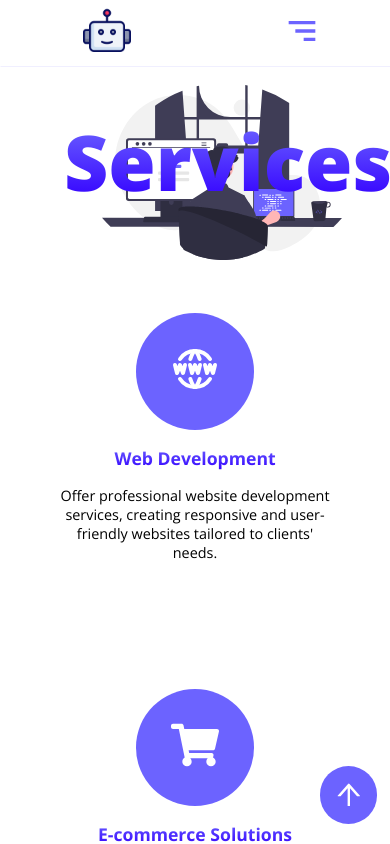
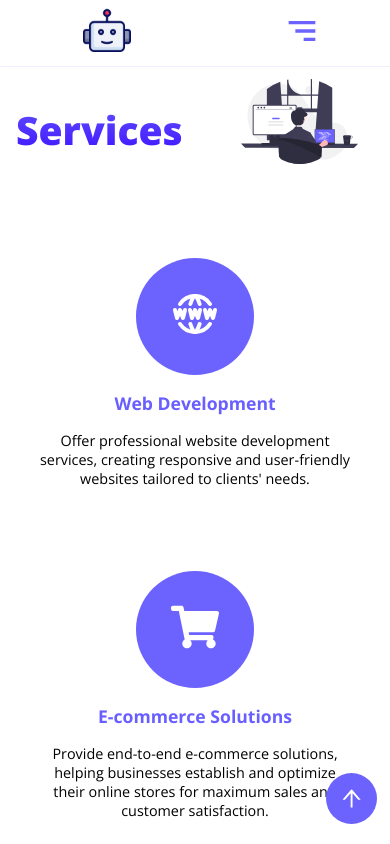
Before and after one commit to DeependraParmar/DeependraParmarPortfolio, a React (Create React App) app: page /services in a window 390 px wide. Shown: the top 844 px of the page. Built offline with nearby package versions, Linux system fonts and the light colour scheme.

Commit message:
Responsive services section

```diff
--- a/src/styles/backtotop.scss
+++ b/src/styles/backtotop.scss
@@ -38,8 +38,8 @@
                 right: 0.8rem;
 
                 >svg {
-                    width: 2rem;
-                    height: 2rem;
+                    width: 1.6rem;
+                    height: 1.6rem;
                     padding: 0.8rem;
                 }
             }
--- a/src/styles/services.scss
+++ b/src/styles/services.scss
@@ -41,13 +41,14 @@
             align-items: center;
             justify-content: center;
             flex-direction: column;
+            text-align: center;
             gap: 1rem;
             width: 20rem;
             height: 20rem;
             padding: 1rem;
             border-radius: 10px;
             transition: all 0.3s ease-in-out;
-                border: 1px solid white;
+            border: 1px solid white;
             cursor: pointer;
 
             &:hover {
@@ -68,7 +69,7 @@
 
             >h2 {
                 font: 700 1.1rem "Open Sans";
-                background: -webkit-linear-gradient($main, #3300ff);
+                background: $main-dark;
                 -webkit-background-clip: text;
                 -webkit-text-fill-color: transparent;
             }
@@ -79,7 +80,8 @@
             }
         }
     }
-    .contact{
+
+    .contact {
         display: flex;
         align-items: center;
         justify-content: space-between;
@@ -89,17 +91,75 @@
         border-radius: 10px;
         padding: 2rem;
 
-        >p{
-            font: 400 1.1rem "Open Sans";
+        >p {
+            font: 400 1rem "Open Sans";
             width: 80%;
         }
-        >a{
-            font-size: 1.1rem;
+
+        >a {
+            font-size: 1rem;
             font-weight: 600;
             background-color: $main;
             padding: 10px 18px;
             border-radius: 10px;
             color: white;
+            width: 12%;
+            text-align: center;
         }
     }
 }
+@media screen and (max-width: 950px) {
+    .servicessection{
+        padding: 8rem 2rem;
+
+        .contact {
+            align-items: flex-start;
+            gap: 1rem;
+            margin: auto;
+            padding: 1rem 1.5rem;
+
+            >p {
+                width: 100%;
+                font-size: 0.9rem;
+            }
+            >a{
+                width: 20vw;
+            }
+        }
+    }
+}
+@media only screen and (max-width: 700px) {
+    .servicessection {
+        padding: 5rem 1rem;
+        .head {
+            padding: 0;
+
+            >h1 {
+                font-size: 10vw;
+            }
+
+            >img {
+                width: 30vw;
+                bottom: 1rem;
+            }
+        }
+
+        .servicesholder {
+            gap: 0;
+
+            .service {
+                width: 80vw;
+                padding: 0;
+            }
+        }
+
+        .contact{
+            flex-direction: column;
+
+            >a{
+                padding: 0.5rem 1rem;
+                width: 40vw;
+            }
+        }
+    }
+}
```
